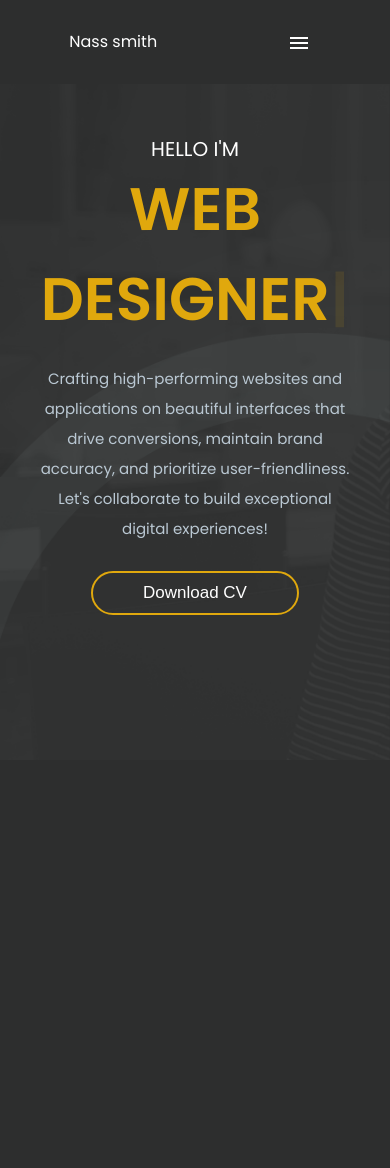
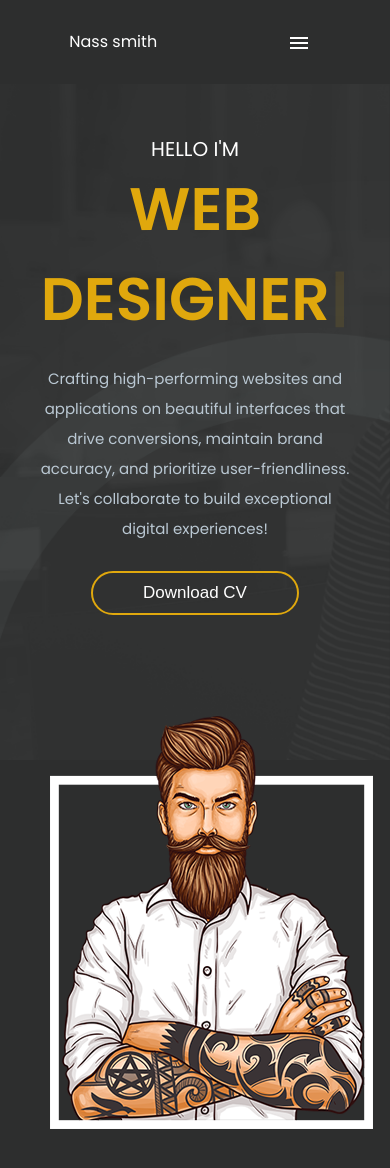
Before and after one commit to richdede/Nass-Smithv2, a React (Create React App) app: page / in a window 390 px wide. Shown: the top 1168 px of the page. Built offline with nearby package versions, Linux system fonts and the light colour scheme.

Commit message:
responsive

```diff
--- a/src/App.css
+++ b/src/App.css
@@ -361,7 +361,7 @@ footer i {
 /*---------footer-------------*/
 @media screen and (max-width: 768px) {
   .hero {
-    height: 60vh;
+    height: 50vh;
   }
 
   .contact {
@@ -372,7 +372,7 @@ footer i {
 
 .about {
   padding-top: 160px;
-  margin-top: 40px;
+  margin-top: 50px;
 }
 
 .grid3 {
```
